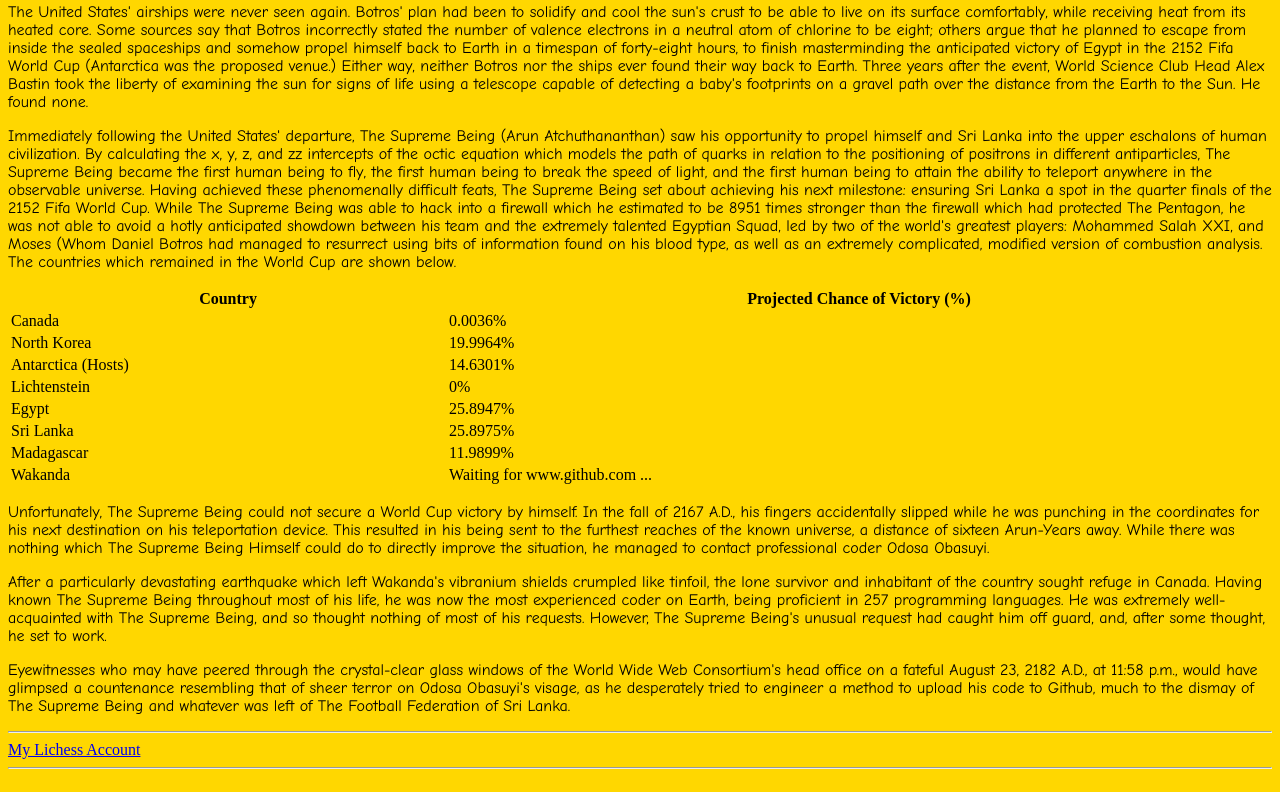
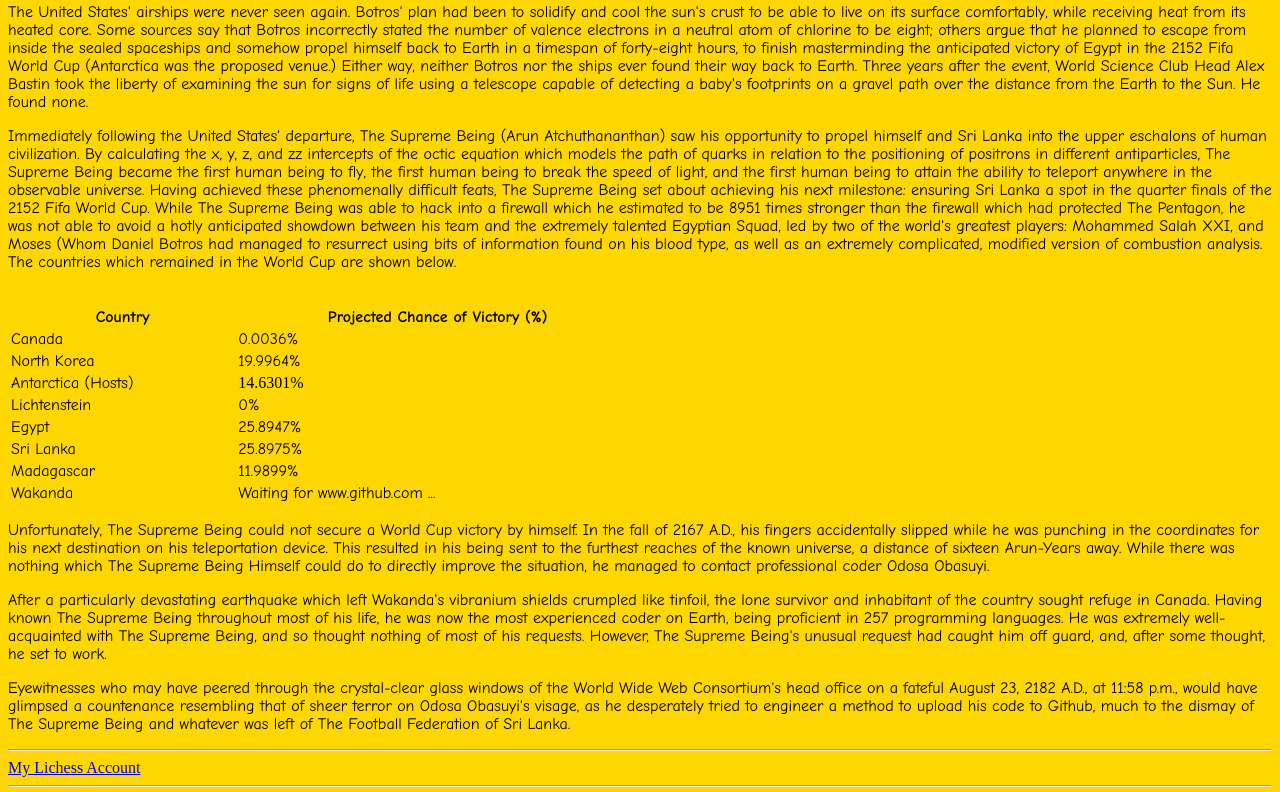
Before and after one commit to MrVikBoss123/Y10Web, a plain HTML site: page index.html in a window 1280 px wide. Shown: the part 832-1624 px from the top of the page. Drawn offline with Linux system fonts and the light colour scheme; grey boxes are pictures that could not be loaded.

Commit message:
Changed table font

```diff
--- a/index.html
+++ b/index.html
@@ -20,42 +20,43 @@
     <p style="font-family:Comic Sans MS;"> Fortunately for the United States, their advanced spacecrafts, which were built on the prototype innovated by Jinoo Kim (PhD, Astrophysics; The Implementation of the Cronin Constant in Bose-Einstein Antithermal Engines, Class of 2030 A.D.), were able to outdistance even the advanced North Korean radar systems. The spacecrafts ascended rapidly into the atmosphere before turning and plotting a heading towards the sun. Apparently, IMF expert Daniel Botros, who had also discovered the secret of immortality by genetically modifying the process of mitosis in his body using modular arithmetic, had somehow managed to decrease the temperature of the average star by a factor of 10,000,000,000 by manipulating the force created by the fusion of two plutonium atoms into an outrageously strong inter-molecular force (Between particles of antimatter, naturally.) </p>
     <p style="font-family:Comic Sans MS;"> The United States' airships were never seen again. Botros' plan had been to solidify and cool the sun's crust to be able to live on its surface comfortably, while receiving heat from its heated core. Some sources say that Botros incorrectly stated the number of valence electrons in a neutral atom of chlorine to be eight; others argue that he planned to escape from inside the sealed spaceships and somehow propel himself back to Earth in a timespan of forty-eight hours, to finish masterminding the anticipated victory of Egypt in the 2152 Fifa World Cup (Antarctica was the proposed venue.) Either way, neither Botros nor the ships ever found their way back to Earth. Three years after the event, World Science Club Head Alex Bastin took the liberty of examining the sun for signs of life using a telescope capable of detecting a baby's footprints on a gravel path over the distance from the Earth to the Sun. He found none. </p>
     <p style="font-family:Comic Sans MS;"> Immediately following the United States' departure, The Supreme Being (Arun Atchuthananthan) saw his opportunity to propel himself and Sri Lanka into the upper eschalons of human civilization. By calculating the x, y, z, and zz intercepts of the octic equation which models the path of quarks in relation to the positioning of positrons in different antiparticles, The Supreme Being became the first human being to fly, the first human being to break the speed of light, and the first human being to attain the ability to teleport anywhere in the observable universe. Having achieved these phenomenally difficult feats, The Supreme Being set about achieving his next milestone: ensuring Sri Lanka a spot in the quarter finals of the 2152 Fifa World Cup. While The Supreme Being was able to hack into a firewall which he estimated to be 8951 times stronger than the firewall which had protected The Pentagon, he was not able to avoid a hotly anticipated showdown between his team and the extremely talented Egyptian Squad, led by two of the world's greatest players: Mohammed Salah XXI, and Moses (Whom Daniel Botros had managed to resurrect using bits of information found on his blood type, as well as an extremely complicated, modified version of combustion analysis. The countries which remained in the World Cup are shown below. </p>
-    <table style="width:100%">
+    <table style="width:50%">
     <tr>
-        <th>Country</th>
-        <th>Projected Chance of Victory (%)</th>
+        <th style="font-family:Comic Sans MS;">Country</th>
+        <th style="font-family:Comic Sans MS;">Projected Chance of Victory (%)</th>
+    </tr>
+    <br>
+    <tr>
+        <td style="font-family:Comic Sans MS;">Canada</td>
+        <td style="font-family:Comic Sans MS;">0.0036%</td>
     </tr>
     <tr>
-        <td>Canada</td>
-        <td>0.0036%</td>
+        <td style="font-family:Comic Sans MS;">North Korea</td>
+        <td style="font-family:Comic Sans MS;">19.9964%</td>
     </tr>
     <tr>
-        <td>North Korea</td>
-        <td>19.9964%</td>
-    </tr>
-    <tr>
-        <td>Antarctica (Hosts)</td>
+        <td style="font-family:Comic Sans MS;">Antarctica (Hosts)</td>
         <td>14.6301%</td>
     </tr>
     <tr>
-        <td>Lichtenstein</td>
-        <td>0%</td>
+        <td style="font-family:Comic Sans MS;">Lichtenstein</td>
+        <td style="font-family:Comic Sans MS;">0%</td>
     </tr>
     <tr>
-        <td>Egypt</td>
-        <td>25.8947%</td>
+        <td style="font-family:Comic Sans MS;">Egypt</td>
+        <td style="font-family:Comic Sans MS;">25.8947%</td>
     </tr>
     <tr>
-        <td>Sri Lanka</td>
-        <td>25.8975%</td>
+        <td style="font-family:Comic Sans MS;">Sri Lanka</td>
+        <td style="font-family:Comic Sans MS;">25.8975%</td>
     </tr>
     <tr>
-        <td>Madagascar</td>
-        <td>11.9899%</td>
+        <td style="font-family:Comic Sans MS;">Madagascar</td>
+        <td style="font-family:Comic Sans MS;">11.9899%</td>
     </tr>
     <tr>
-        <td>Wakanda</td>
-        <td>Waiting for www.github.com ...</td>
+        <td style="font-family:Comic Sans MS;">Wakanda</td>
+        <td style="font-family:Comic Sans MS;">Waiting for www.github.com ...</td>
     </tr>
 </table>
     <p style="font-family:Comic Sans MS;"> Unfortunately, The Supreme Being could not secure a World Cup victory by himself. In the fall of 2167 A.D., his fingers accidentally slipped while he was punching in the coordinates for his next destination on his teleportation device. This resulted in his being sent to the furthest reaches of the known universe, a distance of sixteen Arun-Years away. While there was nothing which The Supreme Being Himself could do to directly improve the situation, he managed to contact professional coder Odosa Obasuyi. </p>
```
